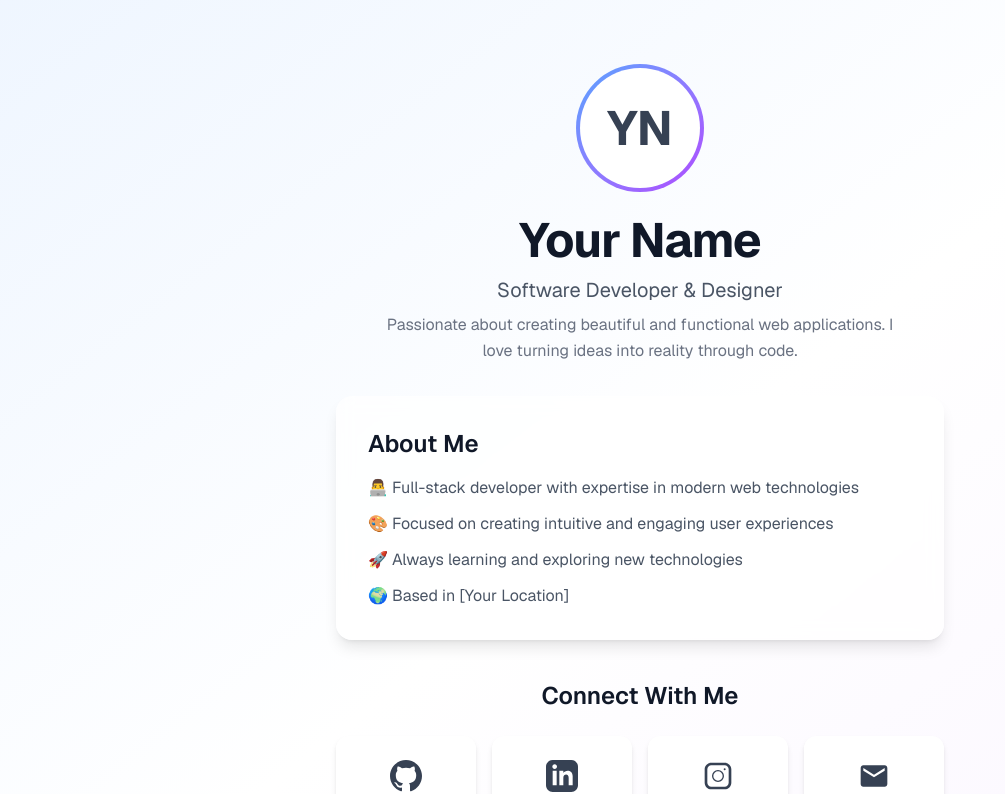
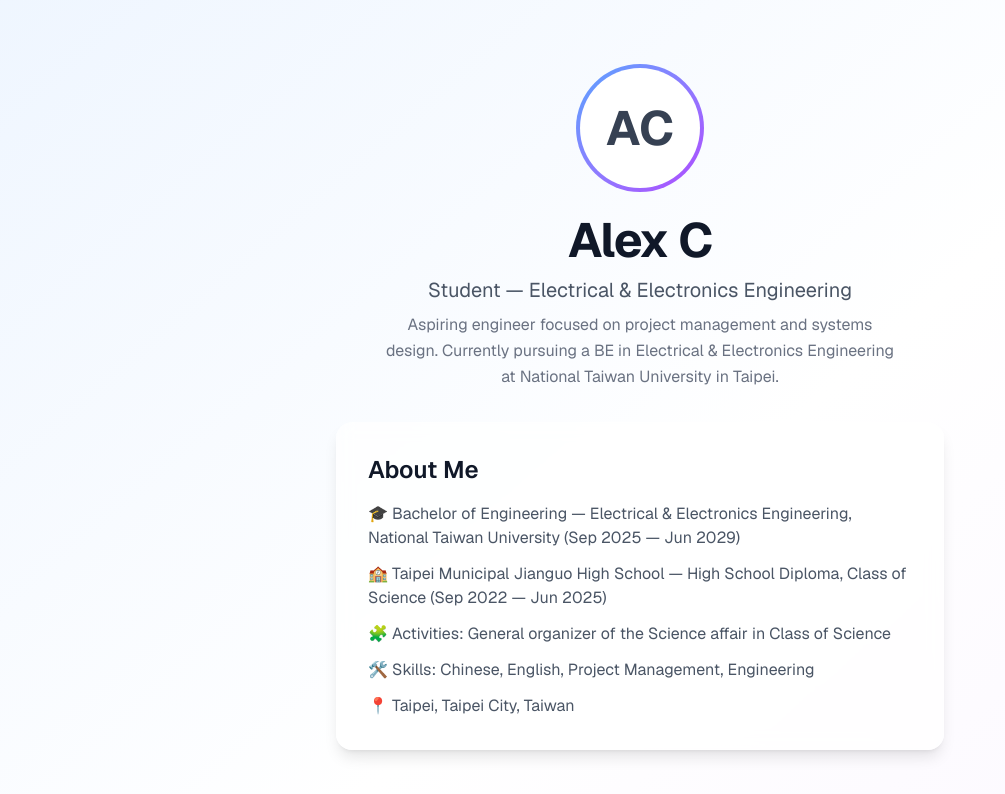
Before and after one commit to Alexchiuu/portfolio, a Next.js app: page / in a window 1280 px wide. Shown: the top 794 px of the page, without its empty margins (0-1005 px from the left). Built offline with nearby package versions, Linux system fonts and the light colour scheme.

Commit message:
created about info

```diff
--- a/app/page.tsx
+++ b/app/page.tsx
@@ -32,24 +32,21 @@ export default function Home() {
           <div className="mb-6 inline-block">
             <div className="relative h-32 w-32 overflow-hidden rounded-full bg-gradient-to-br from-blue-400 to-purple-500 p-1">
               <div className="flex h-full w-full items-center justify-center rounded-full bg-white dark:bg-gray-800">
-                <span className="text-5xl font-bold text-gray-700 dark:text-gray-200">
-                  YN
-                </span>
+                <span className="text-5xl font-bold text-gray-700 dark:text-gray-200">AC</span>
               </div>
             </div>
           </div>
 
           <h1 className="mb-3 text-4xl font-bold tracking-tight text-gray-900 dark:text-white sm:text-5xl">
-            Your Name
+            Alex C
           </h1>
 
           <p className="mb-2 text-xl text-gray-600 dark:text-gray-300">
-            Software Developer & Designer
+            Student — Electrical & Electronics Engineering
           </p>
 
           <p className="mx-auto max-w-lg text-base leading-relaxed text-gray-500 dark:text-gray-400">
-            Passionate about creating beautiful and functional web applications.
-            I love turning ideas into reality through code.
+            Aspiring engineer focused on project management and systems design. Currently pursuing a BE in Electrical & Electronics Engineering at National Taiwan University in Taipei.
           </p>
         </div>
 
@@ -59,18 +56,11 @@ export default function Home() {
             About Me
           </h2>
           <div className="space-y-3 text-gray-600 dark:text-gray-300">
-            <p>
-              👨‍💻 Full-stack developer with expertise in modern web technologies
-            </p>
-            <p>
-              🎨 Focused on creating intuitive and engaging user experiences
-            </p>
-            <p>
-              🚀 Always learning and exploring new technologies
-            </p>
-            <p>
-              🌍 Based in [Your Location]
-            </p>
+            <p>🎓 Bachelor of Engineering — Electrical & Electronics Engineering, National Taiwan University (Sep 2025 — Jun 2029)</p>
+            <p>🏫 Taipei Municipal Jianguo High School — High School Diploma, Class of Science (Sep 2022 — Jun 2025)</p>
+            <p>🧩 Activities: General organizer of the Science affair in Class of Science</p>
+            <p>🛠️ Skills: Chinese, English, Project Management, Engineering</p>
+            <p>📍 Taipei, Taipei City, Taiwan</p>
           </div>
         </div>
 
@@ -105,7 +95,7 @@ export default function Home() {
 
         {/* Footer */}
         <footer className="mt-16 text-center text-sm text-gray-500 dark:text-gray-400">
-          <p>© 2024 Your Name. Built with Next.js & Tailwind CSS</p>
+          <p>© 2024 Alex C. Built with Next.js & Tailwind CSS</p>
         </footer>
       </main>
     </div>
```
